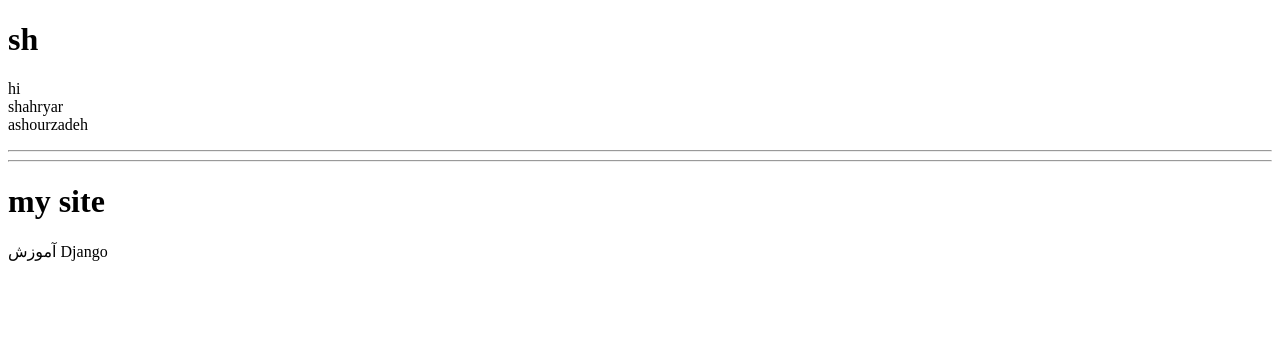
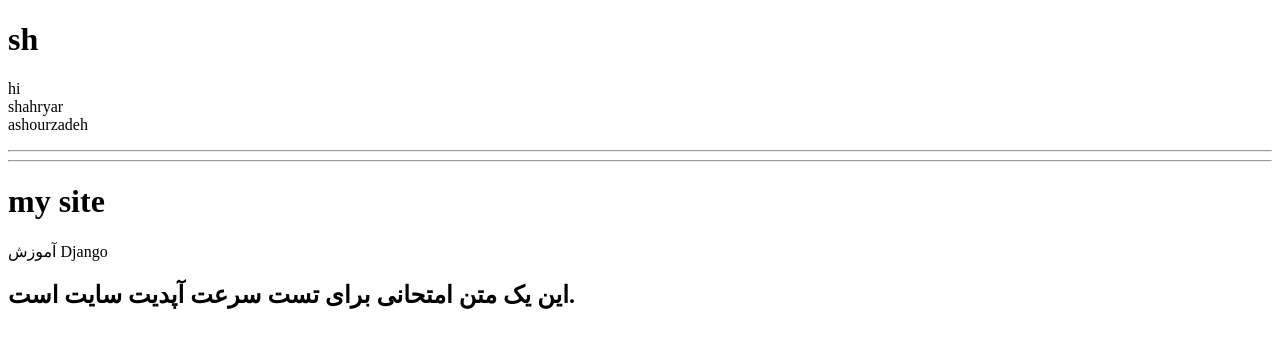
Before and after one commit to sh-2011/shahryar.1390.github.io, a plain HTML site: page index.html in a window 1280 px wide. Drawn offline with Linux system fonts and the light colour scheme.

Commit message:
Update index.html

```diff
--- a/index.html
+++ b/index.html
@@ -10,5 +10,6 @@
         <hr>
         <h1>my site</h1>
         <span class="text-xl font-bold text-gray-800 dark:hover:text-blue-450 dark:text-white hover:text-blue-700 duration-200 transition">آموزش Django</span>
+         <h2> این یک متن امتحانی برای تست سرعت آپدیت سایت است.</h2>
     </body>
 </html>
```
